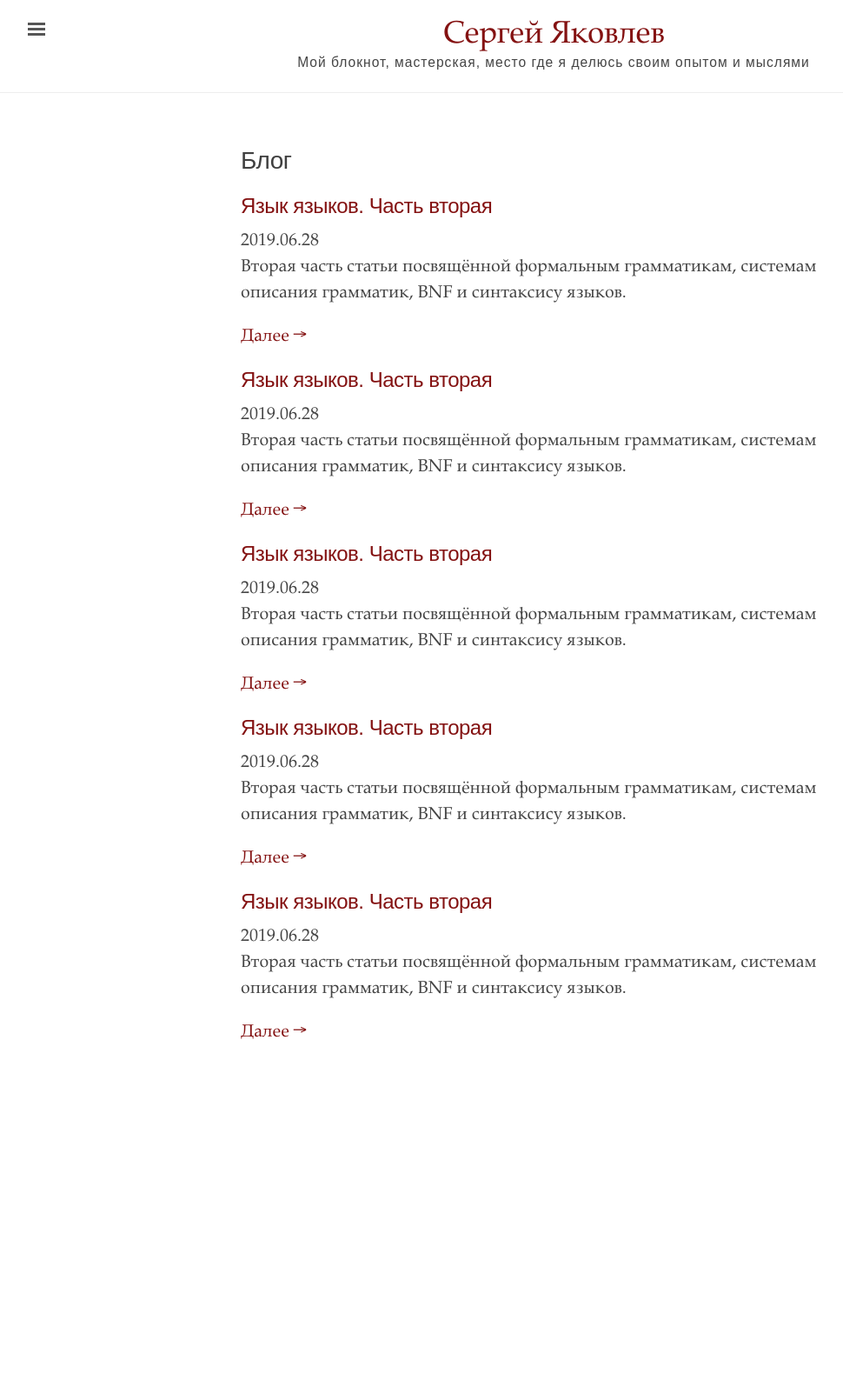
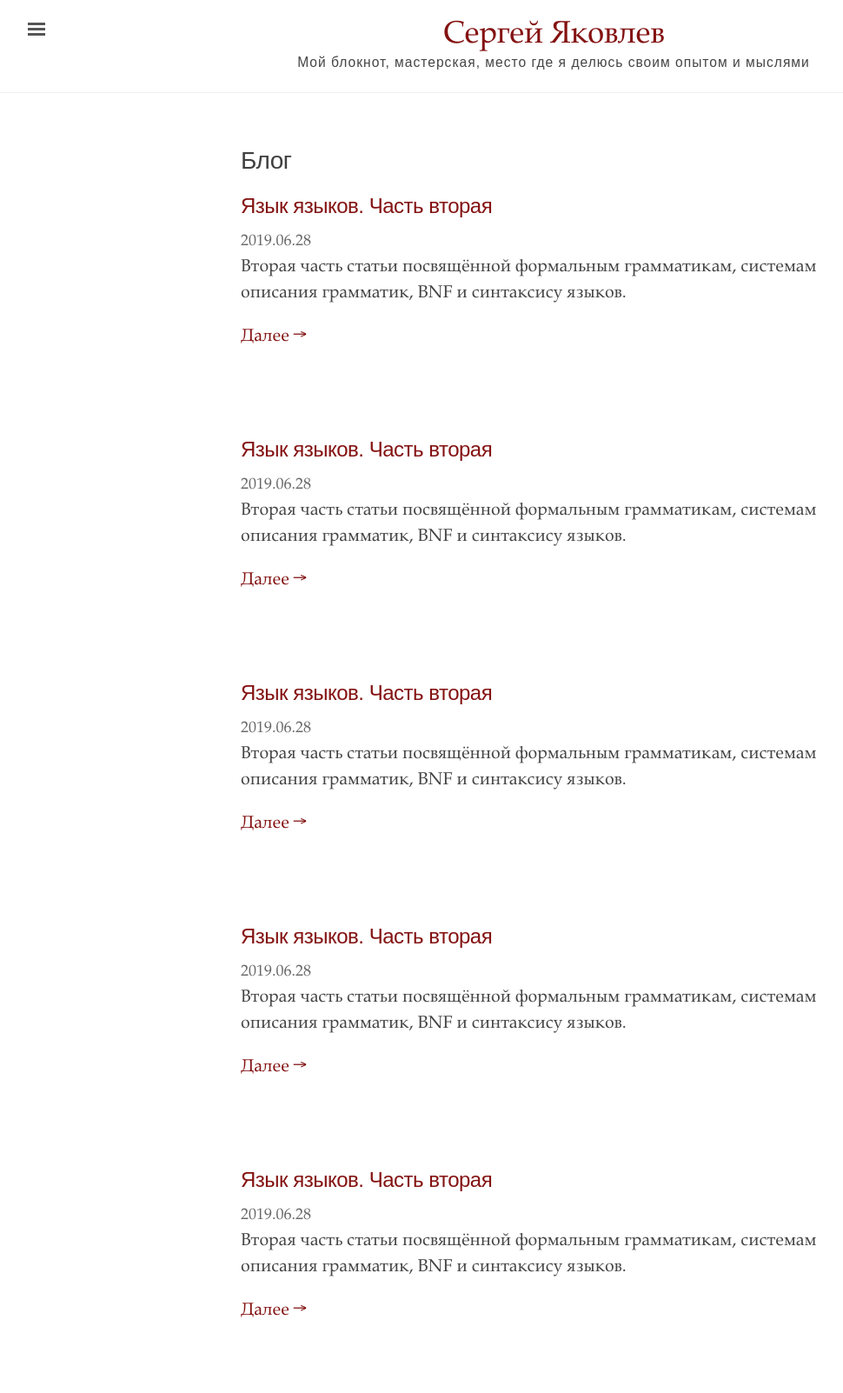
Before and after one commit to sergeyklay/blog, a Jekyll site: the page built from index.html, in a window 1280 px wide. Shown: the whole page at 87% size, without its empty margins (3-973 px from the left). Built offline with Jekyll 4.4.1, drawn with Linux system fonts in a browser that asks for light colours; nearby versions of some CDN libraries; the list of posts is cut into pages by our own code; before the commit the page ends 1282 px from its top, so only the background shows below that.

Commit message:
Improve post-list layous style

```diff
--- a/_sass/_customize.scss
+++ b/_sass/_customize.scss
@@ -1,3 +1,5 @@
+@import "mixins";
+
 .inline-logo {
   height: 1.3em;
   vertical-align: middle;
@@ -10,3 +12,29 @@
 .masthead-title small {
   font-size: .78rem;
 }
+
+.blog-post {
+  margin-top: 40px;
+
+  @include mq(tabletp) {
+    margin-top: 60px;
+  }
+
+  @include mq(tabletl) {
+    margin-top: 80px;
+  }
+
+  @include mq(laptop) {
+    margin-top: 100px;
+  }
+
+  &:first-child {
+    margin-top: 0;
+  }
+}
+
+.post-meta {
+    margin-top: 5px;
+    color: $text-light-color;
+    font-size: .9rem;
+}
--- /dev/null
+++ b/_sass/_mixins.scss
@@ -0,0 +1,31 @@
+// - - - - - - - - - - - - - - - - - -
+// Mixins
+// - - - - - - - - - - - - - - - - - -
+
+
+// - - - - - - - - - - - - - - - - - - - - - - - - - - - - - - - - - - - - Responsive
+// Usage: @include mq(tabletp) {}
+
+$break-phonel: 480px;
+$break-tabletp: 768px;
+$break-tabletl: 1024px;
+$break-laptop: 1220px;
+$break-desktop: 1600px;
+
+@mixin mq($media) {
+  @if $media == phonel {
+    @media only screen and (min-width: $break-phonel) { @content; }
+  }
+  @else if $media == tabletp {
+    @media only screen and (min-width: $break-tabletp) { @content; }
+  }
+  @else if $media == tabletl {
+    @media only screen and (min-width: $break-tabletl) { @content; }
+  }
+  @else if $media == laptop {
+    @media only screen and (min-width: $break-laptop) { @content; }
+  }
+  @else if $media == desktop {
+    @media only screen and (min-width: $break-desktop) { @content; }
+  }
+}
--- a/assets/css/style.scss
+++ b/assets/css/style.scss
@@ -11,6 +11,7 @@ $regular-font-size: 20px;
 
 /* Colors */
 /* Make sure to leave color-scheme in `_config.yml` file empty for granular control. */
+$text-light-color: #676767;
 $text-color: #454545;
 $heading-color: #404040;
 $link-color: #841212;
```
